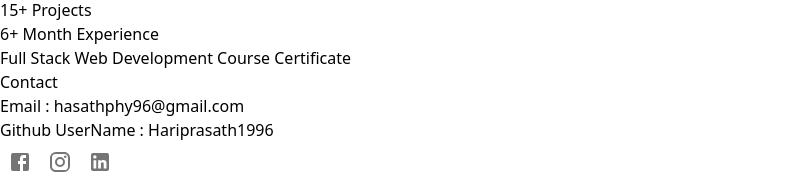
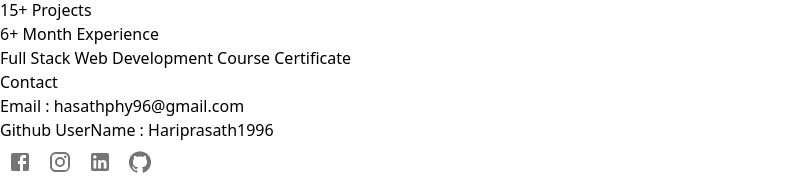
Before and after one commit to Hariprasath1996/portfolio-react-js, a React (Vite) app: page / in a window 1280 px wide. Shown: the part 2912-3091 px from the top of the page, without its empty margins (0-812 px from the left). Built offline with nearby package versions, Linux system fonts and the light colour scheme.

Commit message:
linked ui component

```diff
--- a/src/components/Contact.jsx
+++ b/src/components/Contact.jsx
@@ -1,12 +1,12 @@
 import React from 'react'
 import { Element } from 'react-scroll'
 import { IconButton } from '@mui/material'
-import { Facebook, Instagram, LinkedIn } from '@mui/icons-material'
+import { Facebook, Instagram, LinkedIn, GitHub } from '@mui/icons-material'
 const Contact = () => {
     return (
-        <Element className='Contact bg-black flex justify-center ' id='contact'>
-            <div className=' w-96  bg-back text-white flex flex-col justify-center items-center border-2 border-white m-8 py-16 gap-4 '>
-                <h1 className='contact my-2 text-orange-600 text-5xl font-serif'>Contact</h1>
+        <Element className='Contact bg-black flex justify-center items-center flex-col py-8 ' id='contact'>
+            <h1 className='contact my-2 text-orange-600 text-5xl font-serif flex justify-center'>Contact</h1>
+            <div className=' w-96  bg-back text-white flex flex-col justify-center items-center border-2 border-indigo-800 m-8 py-16 gap-4 '>
                 <div className='person-details my-4 font-serif'>
                     <h2 className='p-4 text-xl ' >Email : <span className='text-orange-600'>hasathphy96@gmail.com</span></h2>
                     <h2 className='p-4 text-xl '>Github UserName : <span className='text-orange-600'>Hariprasath1996</span></h2>
@@ -17,7 +17,7 @@ const Contact = () => {
                             <Facebook className=' text-white ' />
                         </IconButton>
                     </a>
-                    <a href="">
+                    <a href="" target='_blank'>
                         <IconButton>
                             <Instagram className=' text-white ' />
                         </IconButton>
@@ -25,6 +25,11 @@ const Contact = () => {
                     <a href="">
                         <IconButton>
                             <LinkedIn className=' text-white ' />
+                        </IconButton>
+                    </a>
+                    <a href="https://github.com/Hariprasath1996" target='_blank'>
+                        <IconButton>
+                            <GitHub className=' text-white ' />
                         </IconButton>
                     </a>
 
--- a/src/components/Experience.jsx
+++ b/src/components/Experience.jsx
@@ -6,9 +6,9 @@ import { Element } from 'react-scroll'
 
 const Experience = () => {
     return (
-        <Element className='Exp-container w-screen bg-black text-white ' id='exp'>
+        <Element className='Exp-container w-screen  bg-black text-white ' id='exp'>
             <h1 className='heading  text-4xl font-serif font-bold text-orange-600 flex justify-center p-4'>Experience</h1>
-            <div className='exp-box w-9/12 h-40  border-2 bg-orange-600 flex justify-evenly items-center ml-64 '>
+            <div className='exp-box w-9/12 h-60 border-indigo-800 border-2 flex justify-evenly items-center ml-64 '>
                 <div className='w-28 border-dotted cursor-pointer border-2 border-stone-200  bg-white text-orange-600 font-serif font-bold text-xl flex justify-center flex-col items-center p-4'> 15+ <span>Projects</span>  </div>
                 <div className='w-34 border-dotted cursor-pointer border-2 border-stone-200   bg-white text-orange-600 font-serif font-bold text-xl flex justify-center flex-col items-center p-4'> 6+ Month <span >Experience</span>  </div>
                 <div className='w-64 border-dotted cursor-pointer border-2 border-stone-200  bg-white text-orange-600 font-serif font-bold text-xl flex justify-center flex-col items-center p-2'> Full Stack Web Development Course Certificate </div>
```
Lines whose indentation alone changed are shown as unchanged.
